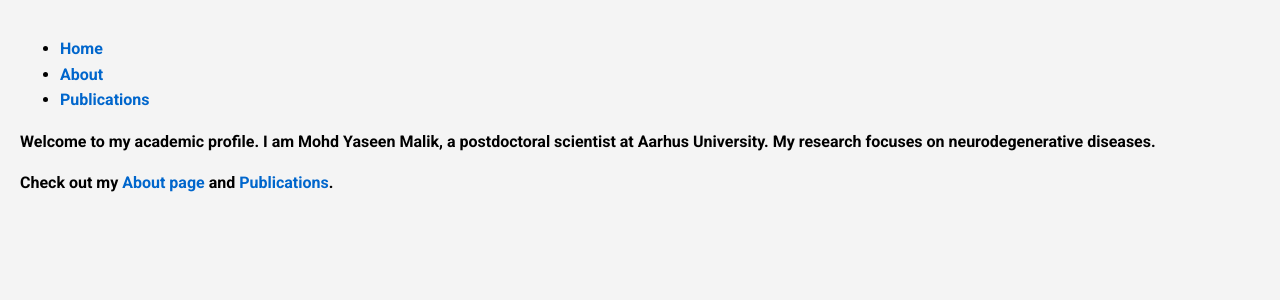
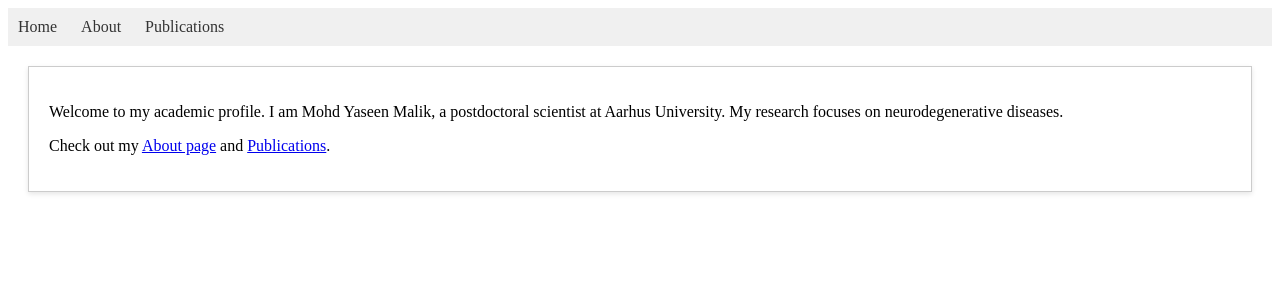
Before and after one commit to MalikYaseenM/Yaseenmalik.github.io, a Jekyll site: the page built from index.md, in a window 1280 px wide. Shown: the top 300 px of the page. Built offline with Jekyll 4.4.1, drawn with Linux system fonts in a browser that asks for light colours.

Commit message:
Update style.css

```diff
--- a/assets/css/style.css
+++ b/assets/css/style.css
@@ -1,28 +1,27 @@
-body {
-    font-family: Roboto, sans-serif;
-    line-height: 1.6;
-    margin: 0;
-    padding: 20px;
-    background-color: #f4f4f4;
+nav {
+  background-color: #f0f0f0;
+  padding: 10px;
 }
-
-h1, h2, h3 {
-    color: #333;
+nav ul {
+  list-style-type: none;
+  margin: 0;
+  padding: 0;
 }
-
-a {
-    color: #0066cc;
-    text-decoration: none;
+nav ul li {
+  display: inline;
+  margin-right: 20px;
 }
-
-a:hover {
-    text-decoration: underline;
+nav ul li a {
+  text-decoration: none;
+  color: #333;
 }
-
-.container {
-    max-width: 800px;
-    margin: 0 auto;
-    padding: 20px;
-    background-color: #fff;
-    box-shadow: 0 0 10px rgba(0,0,0,0.1);
+nav ul li a:hover {
+  color: #007bff;
 }
+.content-box {
+  background-color: #fff;
+  border: 1px solid #ccc;
+  padding: 20px;
+  margin: 20px;
+  box-shadow: 0 2px 5px rgba(0,0,0,0.1);
+}
```
